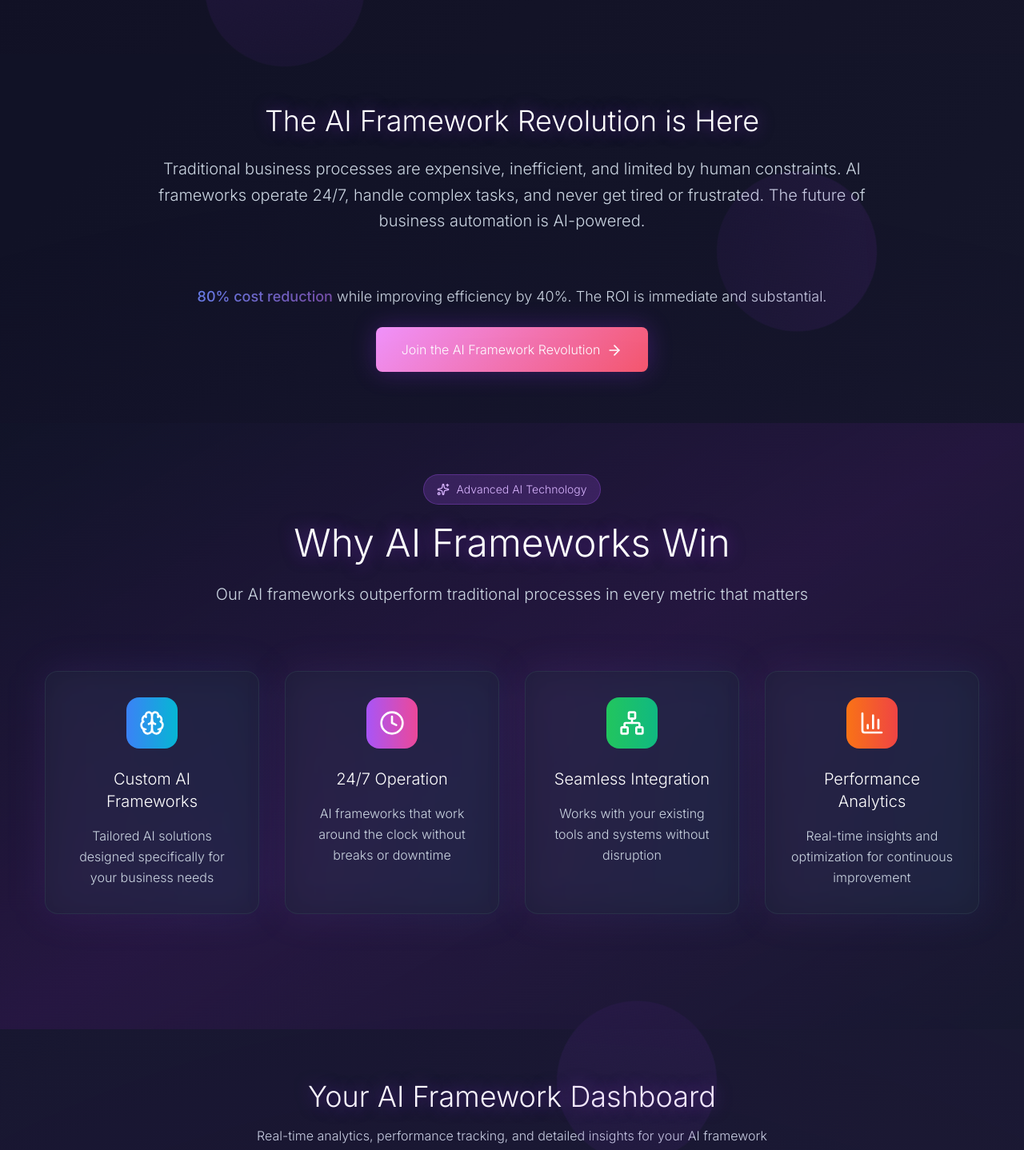
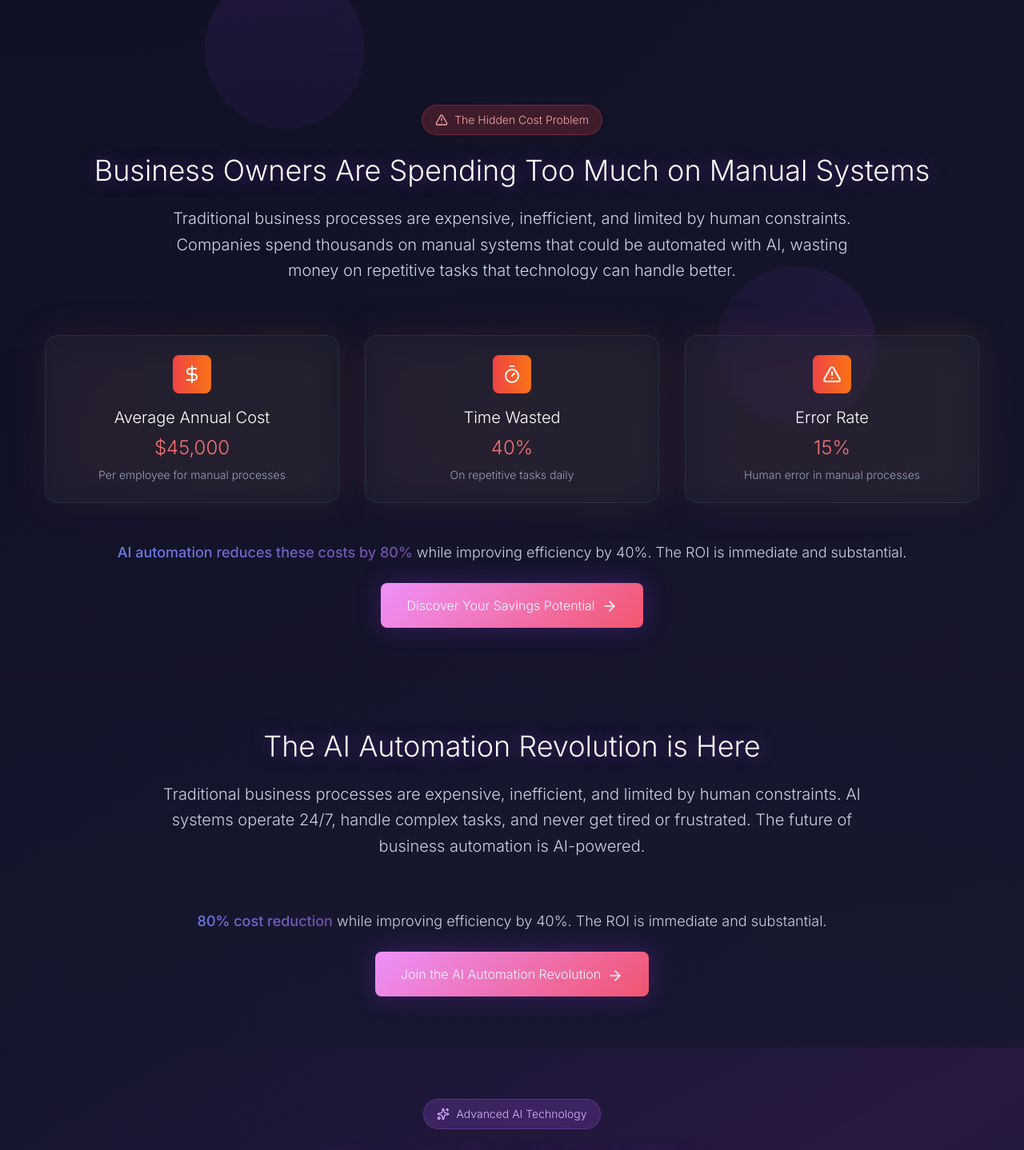
Before and after one commit to Jguyatt/aiemployez, a Next.js app: page / in a window 1280 px wide. Shown: the part 798-2236 px from the top of the page at 80% size. Built offline with nearby package versions, Linux system fonts and the light colour scheme.

Commit message:
Reduce overuse of 'framework' and add problem statement about business owners spending too much on manual systems

```diff
--- a/app/agent-details/[agentId]/page.tsx
+++ b/app/agent-details/[agentId]/page.tsx
@@ -344,7 +344,7 @@ export default function AgentDetailsPage() {
                   className="border-slate-600 text-slate-300 hover:text-white font-light px-8 py-4"
                 >
                   <Share2 className="mr-2 h-5 w-5" />
-                  Share Framework
+                  Share Solution
                 </Button>
               </div>
             </div>
--- a/app/explore-agents/page.tsx
+++ b/app/explore-agents/page.tsx
@@ -44,7 +44,7 @@ const workflowSteps = [
       'ROI projections and success metrics definition'
     ],
     duration: '1-2 weeks',
-    deliverables: ['Business Analysis Report', 'Process Documentation', 'KPI Framework']
+    deliverables: ['Business Analysis Report', 'Process Documentation', 'KPI Strategy']
   },
   {
     id: 'design',
@@ -149,7 +149,7 @@ export default function ExploreAgentsPage() {
           <h1 className="text-4xl md:text-5xl font-light text-white mb-6 animate-fade-in" style={{animationDelay: '0.2s'}}>
             Our Custom AI
             <span className="block ai-text-gradient-primary ai-glow-text-strong">
-              Framework Process
+              Solution Process
             </span>
           </h1>
           <p className="text-xl text-slate-300 mb-8 max-w-3xl mx-auto font-light animate-fade-in" style={{animationDelay: '0.4s'}}>
@@ -276,7 +276,7 @@ export default function ExploreAgentsPage() {
             Ready to Start Your AI Transformation?
           </h2>
           <p className="text-xl text-blue-100 mb-8 max-w-2xl mx-auto font-light">
-            Book your free AI discovery audit and see how our custom framework process can revolutionize your operations.
+            Book your free AI discovery audit and see how our custom solution process can revolutionize your operations.
           </p>
           <div className="flex flex-col sm:flex-row gap-4 justify-center">
             <a href="https://calendly.com/cerevaai/30min" target="_blank" rel="noopener noreferrer">
--- a/app/layout.tsx
+++ b/app/layout.tsx
@@ -6,17 +6,11 @@ import './globals.css'
 const inter = Inter({ subsets: ['latin'] })
 
 export const metadata: Metadata = {
-  title: 'Cereva - Custom AI Frameworks',
-  description: 'Transform your business with custom AI frameworks that automate workflows and boost revenue',
+  title: 'Cereva - Custom AI Solutions',
+  description: 'Transform your business with custom AI solutions that automate workflows and boost revenue',
   icons: {
-    icon: [
-      { url: '/favicon_io/favicon-16x16.png', sizes: '16x16', type: 'image/png' },
-      { url: '/favicon_io/favicon-32x32.png', sizes: '32x32', type: 'image/png' },
-    ],
-    shortcut: '/favicon_io/favicon.ico',
-    apple: '/favicon_io/apple-touch-icon.png',
+    icon: '/favicon.svg',
   },
-  manifest: '/favicon_io/site.webmanifest',
 }
 
 export default function RootLayout({
@@ -26,9 +20,7 @@ export default function RootLayout({
 }) {
   return (
     <html lang="en">
-      <body className={inter.className}>
-        {children}
-      </body>
+      <body className={inter.className}>{children}</body>
     </html>
   )
 }
--- a/app/page.tsx
+++ b/app/page.tsx
@@ -1,18 +1,18 @@
 import Link from 'next/link'
-import { Check, Star, Users, Clock, MessageSquare, Calendar, Zap, Shield, TrendingUp, Brain, Database, Network, ArrowRight, Play, BarChart3, Smartphone, Sparkles, DollarSign, Timer, TrendingDown, Phone, Mail, ShoppingCart, FileText, Settings, HelpCircle, UserCheck, Target, BarChart, ChevronDown, Activity, PieChart, ArrowUpRight, ArrowDownRight, Pause, Eye, User, Plus, Filter, Download, MoreHorizontal, CheckCircle } from 'lucide-react'
+import { Check, Star, Users, Clock, MessageSquare, Calendar, Zap, Shield, TrendingUp, Brain, Database, Network, ArrowRight, Play, BarChart3, Smartphone, Sparkles, DollarSign, Timer, TrendingDown, Phone, Mail, ShoppingCart, FileText, Settings, HelpCircle, UserCheck, Target, BarChart, ChevronDown, Activity, PieChart, ArrowUpRight, ArrowDownRight, Pause, Eye, User, Plus, Filter, Download, MoreHorizontal, CheckCircle, AlertTriangle } from 'lucide-react'
 import Navigation from '@/components/Navigation'
 import Footer from '@/components/Footer'
 
 const features = [
   {
-    title: 'Custom AI Frameworks',
-    description: 'Tailored AI solutions designed specifically for your business needs',
+    title: 'Custom AI Solutions',
+    description: 'Tailored AI systems designed specifically for your business needs',
     icon: Brain,
     gradient: 'from-blue-500 to-cyan-500'
   },
   {
     title: '24/7 Operation',
-    description: 'AI frameworks that work around the clock without breaks or downtime',
+    description: 'AI systems that work around the clock without breaks or downtime',
     icon: Clock,
     gradient: 'from-purple-500 to-pink-500'
   },
@@ -30,10 +30,10 @@ const features = [
   }
 ]
 
-const aiFrameworks = [
+const aiSolutions = [
   {
     id: 'customer-service',
-    title: 'Customer Service Framework',
+    title: 'Customer Service Automation',
     description: 'Automate customer support, handle inquiries, and resolve issues 24/7',
     icon: HelpCircle,
     gradient: 'from-blue-500 to-cyan-500',
@@ -41,7 +41,7 @@ const aiFrameworks = [
   },
   {
     id: 'sales-automation',
-    title: 'Sales Automation Framework',
+    title: 'Sales Automation System',
     description: 'Automate lead qualification, sales calls, and deal closing processes',
     icon: TrendingUp,
     gradient: 'from-purple-500 to-pink-500',
@@ -49,7 +49,7 @@ const aiFrameworks = [
   },
   {
     id: 'appointment-scheduling',
-    title: 'Appointment Scheduling Framework',
+    title: 'Appointment Scheduling System',
     description: 'Automate meeting scheduling, calendar management, and reminders',
     icon: Calendar,
     gradient: 'from-green-500 to-emerald-500',
@@ -57,7 +57,7 @@ const aiFrameworks = [
   },
   {
     id: 'data-processing',
-    title: 'Data Processing Framework',
+    title: 'Data Processing Automation',
     description: 'Automate data analysis, reporting, and business intelligence tasks',
     icon: BarChart3,
     gradient: 'from-indigo-500 to-purple-500',
@@ -67,28 +67,28 @@ const aiFrameworks = [
 
 const faqs = [
   {
-    question: 'How does your AI framework technology work?',
-    answer: 'Our AI frameworks use advanced machine learning and natural language processing to understand your business processes, automate repetitive tasks, and provide intelligent responses. Each framework is customized to your specific needs and integrates seamlessly with your existing systems.'
+    question: 'How does your AI automation technology work?',
+    answer: 'Our AI systems use advanced machine learning and natural language processing to understand your business processes, automate repetitive tasks, and provide intelligent responses. Each solution is customized to your specific needs and integrates seamlessly with your existing systems.'
   },
   {
     question: 'Can the AI handle multiple languages?',
-    answer: 'Yes! Our AI frameworks support multiple languages and can seamlessly switch between them based on your requirements. This makes it perfect for businesses serving diverse customer bases or operating internationally.'
+    answer: 'Yes! Our AI systems support multiple languages and can seamlessly switch between them based on your requirements. This makes it perfect for businesses serving diverse customer bases or operating internationally.'
   },
   {
     question: 'What happens when the AI can\'t handle a task?',
     answer: 'Our system intelligently escalates complex tasks to human operators while providing them with full context of the interaction. This ensures no issue goes unresolved while maintaining efficiency and quality.'
   },
   {
-    question: 'How quickly can we implement an AI framework?',
+    question: 'How quickly can we implement an AI solution?',
     answer: 'Implementation typically takes 2-4 weeks from start to finish. We handle all the technical setup, training, and integration with your existing systems. Our team works closely with you to ensure a smooth transition.'
   },
   {
-    question: 'What kind of businesses can benefit from AI frameworks?',
-    answer: 'Any business can benefit from AI frameworks - from small businesses to large enterprises. We\'ve helped healthcare providers, e-commerce companies, service businesses, and more automate processes and improve efficiency.'
+    question: 'What kind of businesses can benefit from AI automation?',
+    answer: 'Any business can benefit from AI automation - from small businesses to large enterprises. We\'ve helped healthcare providers, e-commerce companies, service businesses, and more automate processes and improve efficiency.'
   },
   {
     question: 'How do you customize the AI for my business?',
-    answer: 'We start with a free discovery audit to understand your specific business processes, pain points, and goals. Then we design a custom AI framework that addresses your unique needs and integrates with your existing tools and workflows.'
+    answer: 'We start with a free discovery audit to understand your specific business processes, pain points, and goals. Then we design a custom AI solution that addresses your unique needs and integrates with your existing tools and workflows.'
   }
 ]
 
@@ -178,13 +178,13 @@ export default function HomePage() {
           <h1 className="text-5xl md:text-7xl font-light text-white mb-6 leading-tight animate-fade-in purple-glow-text" style={{animationDelay: '0.2s'}}>
             Transform Your Business
             <span className="block ai-text-gradient-primary purple-glow-text">
-              With Custom AI Frameworks
+              With Custom AI Solutions
             </span>
           </h1>
 
           {/* Value Proposition */}
           <p className="text-xl md:text-2xl text-slate-300 mb-8 max-w-4xl mx-auto leading-relaxed font-light animate-fade-in" style={{animationDelay: '0.4s'}}>
-            Automate your business processes with intelligent AI frameworks that work 24/7,
+            Automate your business processes with intelligent AI systems that work 24/7,
             handle complex tasks, and never take a break. Reduce costs by up to 80% while improving efficiency.
           </p>
 
@@ -224,16 +224,94 @@ export default function HomePage() {
         </div>
       </section>
 
-      {/* AI Framework Revolution Section */}
+      {/* Problem Statement Section - NEW */}
       <section className="ai-section bg-slate-900/20">
         <div className="ai-container">
           <div className="text-center mb-16">
+            <div className="inline-flex items-center px-4 py-2 rounded-full text-sm font-light bg-red-500/20 text-red-300 border border-red-500/30 mb-6">
+              <AlertTriangle className="h-4 w-4 mr-2" />
+              The Hidden Cost Problem
+            </div>
             <h2 className="text-3xl md:text-4xl font-light text-white mb-6 animate-fade-in purple-glow-text">
-              The AI Framework Revolution is Here
+              Business Owners Are Spending Too Much on Manual Systems
             </h2>
             <p className="text-xl text-slate-300 max-w-4xl mx-auto font-light leading-relaxed animate-fade-in" style={{animationDelay: '0.2s'}}>
               Traditional business processes are expensive, inefficient, and limited by human constraints.
-              AI frameworks operate 24/7, handle complex tasks, and never get tired or frustrated.
+              Companies spend thousands on manual systems that could be automated with AI,
+              wasting money on repetitive tasks that technology can handle better.
+            </p>
+          </div>
+
+          {/* Problem Statistics */}
+          <div className="grid grid-cols-1 md:grid-cols-3 gap-8 mb-12">
+            {[
+              {
+                title: 'Average Annual Cost',
+                value: '$45,000',
+                description: 'Per employee for manual processes',
+                icon: DollarSign,
+                color: 'text-red-400'
+              },
+              {
+                title: 'Time Wasted',
+                value: '40%',
+                description: 'On repetitive tasks daily',
+                icon: Timer,
+                color: 'text-orange-400'
+              },
+              {
+                title: 'Error Rate',
+                value: '15%',
+                description: 'Human error in manual processes',
+                icon: AlertTriangle,
+                color: 'text-yellow-400'
+              }
+            ].map((stat, index) => {
+              const Icon = stat.icon
+              return (
+                <div key={index} className="group relative" style={{animationDelay: `${index * 0.1}s`}}>
+                  <div className="absolute inset-0 bg-gradient-to-r from-red-500/10 to-orange-500/10 rounded-2xl blur-xl group-hover:blur-2xl transition-all duration-500"></div>
+                  <div className="relative bg-slate-800/40 border border-slate-700/50 rounded-2xl p-6 backdrop-blur-sm group-hover:bg-slate-800/60 transition-all duration-300 group-hover:border-red-500/30">
+                    <div className="text-center">
+                      <div className={`w-12 h-12 bg-gradient-to-r from-red-500 to-orange-500 rounded-lg flex items-center justify-center mx-auto mb-4 group-hover:scale-110 transition-transform duration-300`}>
+                        <Icon className="h-6 w-6 text-white" />
+                      </div>
+                      <h3 className="text-xl text-white font-light mb-2">{stat.title}</h3>
+                      <p className="text-2xl font-light text-red-400 mb-2">{stat.value}</p>
+                      <p className="text-sm text-slate-400 font-light">{stat.description}</p>
+                    </div>
+                  </div>
+                </div>
+              )
+            })}
+          </div>
+
+          {/* Solution Preview */}
+          <div className="text-center animate-fade-in" style={{animationDelay: '0.6s'}}>
+            <p className="text-lg text-slate-300 font-light mb-6">
+              <span className="ai-text-gradient-primary font-medium">AI automation reduces these costs by 80%</span> while improving efficiency by 40%.
+              The ROI is immediate and substantial.
+            </p>
+            <a href="https://calendly.com/cerevaai/30min" target="_blank" rel="noopener noreferrer">
+              <button className="ai-button-secondary text-white font-light px-8 py-4 ai-hover-lift purple-glow rounded-lg bg-gradient-to-r from-purple-500 to-pink-500 hover:from-purple-600 hover:to-pink-600 transition-all duration-300">
+                Discover Your Savings Potential
+                <ArrowRight className="ml-2 h-5 w-5 inline" />
+              </button>
+            </a>
+          </div>
+        </div>
+      </section>
+
+      {/* AI Automation Revolution Section */}
+      <section className="ai-section bg-slate-900/30">
+        <div className="ai-container">
+          <div className="text-center mb-16">
+            <h2 className="text-3xl md:text-4xl font-light text-white mb-6 animate-fade-in purple-glow-text">
+              The AI Automation Revolution is Here
+            </h2>
+            <p className="text-xl text-slate-300 max-w-4xl mx-auto font-light leading-relaxed animate-fade-in" style={{animationDelay: '0.2s'}}>
+              Traditional business processes are expensive, inefficient, and limited by human constraints.
+              AI systems operate 24/7, handle complex tasks, and never get tired or frustrated.
               The future of business automation is AI-powered.
             </p>
           </div>
@@ -247,7 +325,7 @@ export default function HomePage() {
             </p>
             <a href="https://calendly.com/cerevaai/30min" target="_blank" rel="noopener noreferrer">
               <button className="ai-button-secondary text-white font-light px-8 py-4 ai-hover-lift purple-glow rounded-lg bg-gradient-to-r from-purple-500 to-pink-500 hover:from-purple-600 hover:to-pink-600 transition-all duration-300">
-                Join the AI Framework Revolution
+                Join the AI Automation Revolution
                 <ArrowRight className="ml-2 h-5 w-5 inline" />
               </button>
             </a>
@@ -264,10 +342,10 @@ export default function HomePage() {
               Advanced AI Technology
             </div>
             <h2 className="text-4xl md:text-5xl font-light text-white mb-6 purple-glow-text">
-              Why AI Frameworks Win
+              Why AI Solutions Win
             </h2>
             <p className="text-xl text-slate-300 max-w-3xl mx-auto font-light leading-relaxed">
-              Our AI frameworks outperform traditional processes in every metric that matters
+              Our AI systems outperform traditional processes in every metric that matters
             </p>
           </div>
 
@@ -297,10 +375,10 @@ export default function HomePage() {
         <div className="ai-container">
           <div className="text-center mb-16">
             <h2 className="text-3xl md:text-4xl font-light text-white mb-4 purple-glow-text">
-              Your AI Framework Dashboard
+              Your AI System Dashboard
             </h2>
             <p className="text-slate-300 font-light leading-relaxed max-w-2xl mx-auto animate-fade-in" style={{animationDelay: '0.4s'}}>
-              Real-time analytics, performance tracking, and detailed insights for your AI framework operations.
+              Real-time analytics, performance tracking, and detailed insights for your AI automation operations.
             </p>
             <div className="inline-block px-4 py-2 bg-slate-700/50 border border-slate-600/50 rounded-full text-sm text-slate-300 mt-4">
               ✨ Preview: This is what your dashboard will look like
@@ -645,12 +723,12 @@ export default function HomePage() {
               {[
                 {
                   title: 'Free Consultation',
-                  description: 'Get a personalized AI framework assessment',
+                  description: 'Get a personalized AI solution assessment',
                   icon: Sparkles,
                   gradient: 'from-blue-500 to-cyan-500'
                 },
                 {
-                  title: 'Demo Framework',
+                  title: 'Demo System',
                   description: 'Experience AI automation live',
                   icon: Activity,
                   gradient: 'from-purple-500 to-pink-500'
--- a/components/Footer.tsx
+++ b/components/Footer.tsx
@@ -24,7 +24,7 @@ export default function Footer() {
                 </span>
               </h3>
               <p className="text-slate-400 font-light leading-relaxed max-w-md">
-                Transform your business with custom AI frameworks that automate workflows,
+                Transform your business with custom AI solutions that automate workflows,
                 boost revenue, and eliminate inefficiencies — no technical team required.
               </p>
             </div>
--- a/components/Navigation.tsx
+++ b/components/Navigation.tsx
@@ -29,7 +29,7 @@ export default function Navigation() {
           {/* Desktop Navigation */}
           <div className="hidden md:flex items-center space-x-8">
             <Link href="/explore-agents" className="text-slate-300 hover:text-white font-light transition-colors">
-              Our Frameworks
+              Our Solutions
             </Link>
           </div>
 
@@ -52,7 +52,7 @@ export default function Navigation() {
             <div className="px-4 py-6 space-y-4">
               <Link href="/explore-agents" onClick={() => setIsMobileMenuOpen(false)}>
                 <Button variant="ghost" className="w-full text-slate-300 hover:text-white font-light">
-                  Our Frameworks
+                  Our Solutions
                 </Button>
               </Link>
             </div>
```
